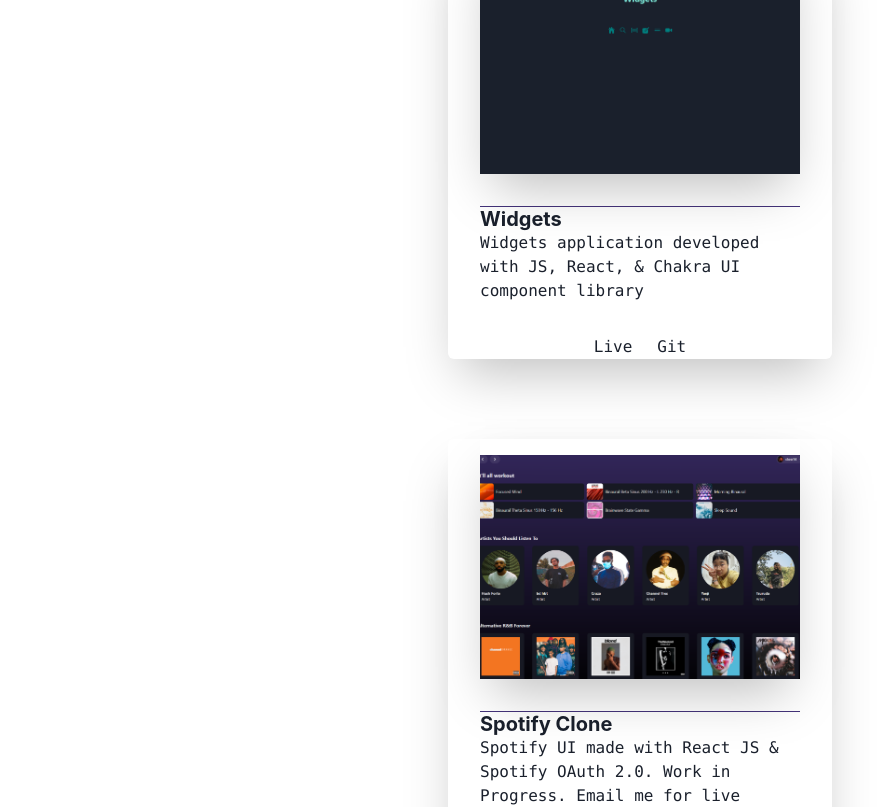
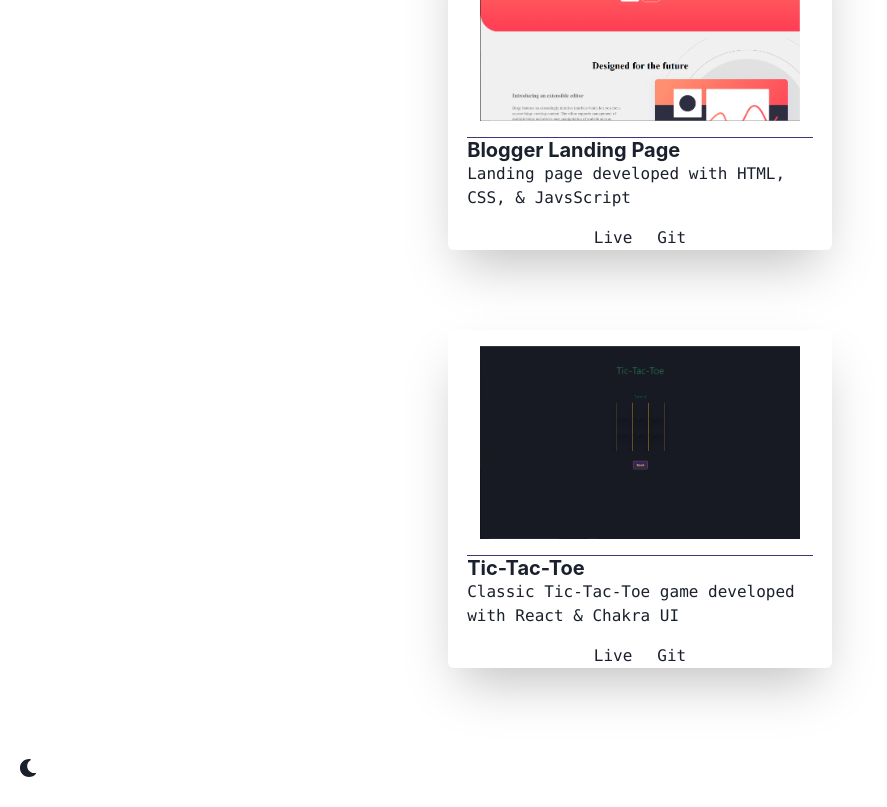
Before and after one commit to clucero36/personal-website, a React (Create React App) app: page /projects in a window 1280 px wide. Shown: the part 1220-2027 px from the top of the page, without its empty margins (0-887 px from the left). Built offline with nearby package versions, Linux system fonts and the light colour scheme.

Commit message:
Updated Projects

```diff
--- a/src/components/ProjectCard.js
+++ b/src/components/ProjectCard.js
@@ -5,9 +5,9 @@
   Text,
   Image,
   Heading,
-  AspectRatio,
   Link,
   HStack,
+  Flex,
 } from '@chakra-ui/react'
 
 
@@ -15,11 +15,10 @@
 
 
   return (
-    <Box maxW='sm' minW='sm' display='flex' flexDir='column' alignItems='center' m='5rem auto' boxShadow='2xl' borderRadius='md'>
-      <AspectRatio maxW='20rem' minW='20rem' ratio={4/3} >
-        <Image src={props.src} boxShadow='2xl' pt='1rem'/>
-      </AspectRatio>
-      <Box m='2rem' borderTop='1px solid' borderColor='purple.800'>
+    <Box w='sm' m='5rem auto' boxShadow='2xl' borderRadius='md'>
+      <Flex flexDir='column' alignItems='center' gap='1rem'>
+        <Image src={props.src} pt='1rem' maxW='20rem' maxH='20rem'/>
+        <Box w='90%' m='0 auto' borderTop='1px solid' borderColor='purple.800'>
           <Heading size='md'>{props.name}</Heading>
           <Text>{props.description}</Text>
         </Box>
@@ -31,6 +30,7 @@
             <Text>Git</Text>
           </Link>
         </HStack>
+      </Flex>
     </Box>
   )
 }
--- a/src/data.js
+++ b/src/data.js
@@ -8,6 +8,13 @@
     git: 'https://github.com/clucero36/jetboats.git',
   },
   {
+    name: 'Spotify Clone',
+    description: 'Spotify UI made with React JS & Spotify OAuth 2.0. Work in Progress. Email me for live access',
+    src: 'spot1stPage.png',
+    link: '',
+    git: 'https://github.com/clucero36/spotify-clone.git',
+  },
+  {
     name: 'Blogger Landing Page',
     description: 'Landing page developed with HTML, CSS, & JavsScript',
     src: 'bloggrNew.png',
@@ -15,19 +22,12 @@
     git: 'https://github.com/clucero36/Blogr.git',
   },
   {
-    name: 'Widgets',
-    description: 'Widgets application developed with JS, React, & Chakra UI component library',
-    src: 'widgetsNew.png',
-    link: 'https://five-widgets.netlify.app/',
-    git: 'https://github.com/clucero36/widgets.git'
+    name: 'Tic-Tac-Toe',
+    description: 'Classic Tic-Tac-Toe game developed with React & Chakra UI',
+    src: 'tttNew.png',
+    link: 'https://threepeat.netlify.app/',
+    git: 'https://github.com/clucero36/TicTacToe.git'
   },
-  {
-    name: 'Spotify Clone',
-    description: 'Spotify UI made with React JS & Spotify OAuth 2.0. Work in Progress. Email me for live access',
-    src: 'spot1stPage.png',
-    link: '',
-    git: 'https://github.com/clucero36/spotify-clone.git',
-  }
 ]
 
 export function getProjects() {
```
Also changed, not shown: public/shopScreen.PNG. Lines whose indentation alone changed are shown as unchanged.
